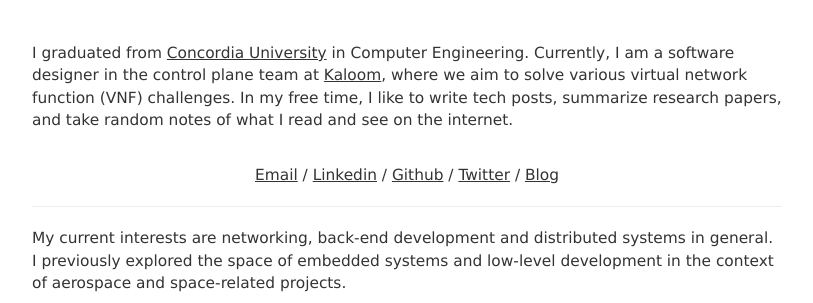
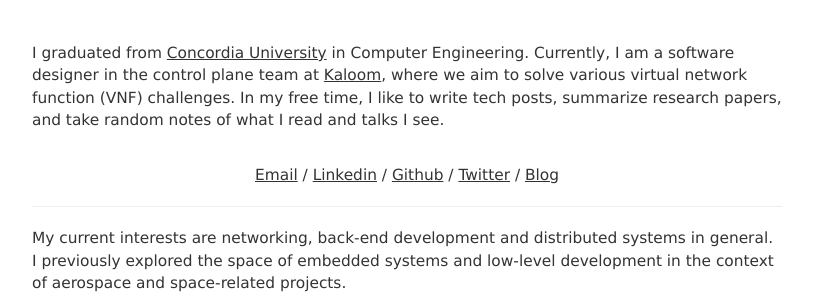
Before and after one commit to Alex-II/Alex-II.github.io, a Jekyll site: the page index.html, which Jekyll copies as it is, in a window 1280 px wide. Shown: the top 303 px of the page, without its empty margins (38-851 px from the left). Built offline with Jekyll 4.4.1, drawn with Linux system fonts in a browser that asks for light colours; some web fonts are replaced.

Commit message:
including talks

```diff
--- a/index.html
+++ b/index.html
@@ -19,7 +19,7 @@
           <div class="panel">
           <p>
             I graduated from <a href="https://www.concordia.ca/">Concordia University</a> in Computer Engineering.
-            Currently, I am a software designer in the control plane team at <a href="https://www.kaloom.com">Kaloom</a>, where we aim to solve various virtual network function (VNF) challenges. In my free time, I like to write tech posts, summarize research papers, and take random notes of what I read and see on the internet.<br><br>
+            Currently, I am a software designer in the control plane team at <a href="https://www.kaloom.com">Kaloom</a>, where we aim to solve various virtual network function (VNF) challenges. In my free time, I like to write tech posts, summarize research papers, and take random notes of what I read and talks I see.<br><br>
 
             <center>
                 <a href="mailto:alex.t.ionita@gmail.com">Email</a> / <a href="https://www.linkedin.com/in/alex-teodor-ionita-65a2b320/" target="_blank">Linkedin</a> / <a href="https://github.com/alex-ii">Github</a> / <a href="https://twitter.com/alext_rex">Twitter</a> / <a href="blog.html" target="_blank">Blog</a>
```
Also changed, not shown: blog.md (+1 -1 lines).
